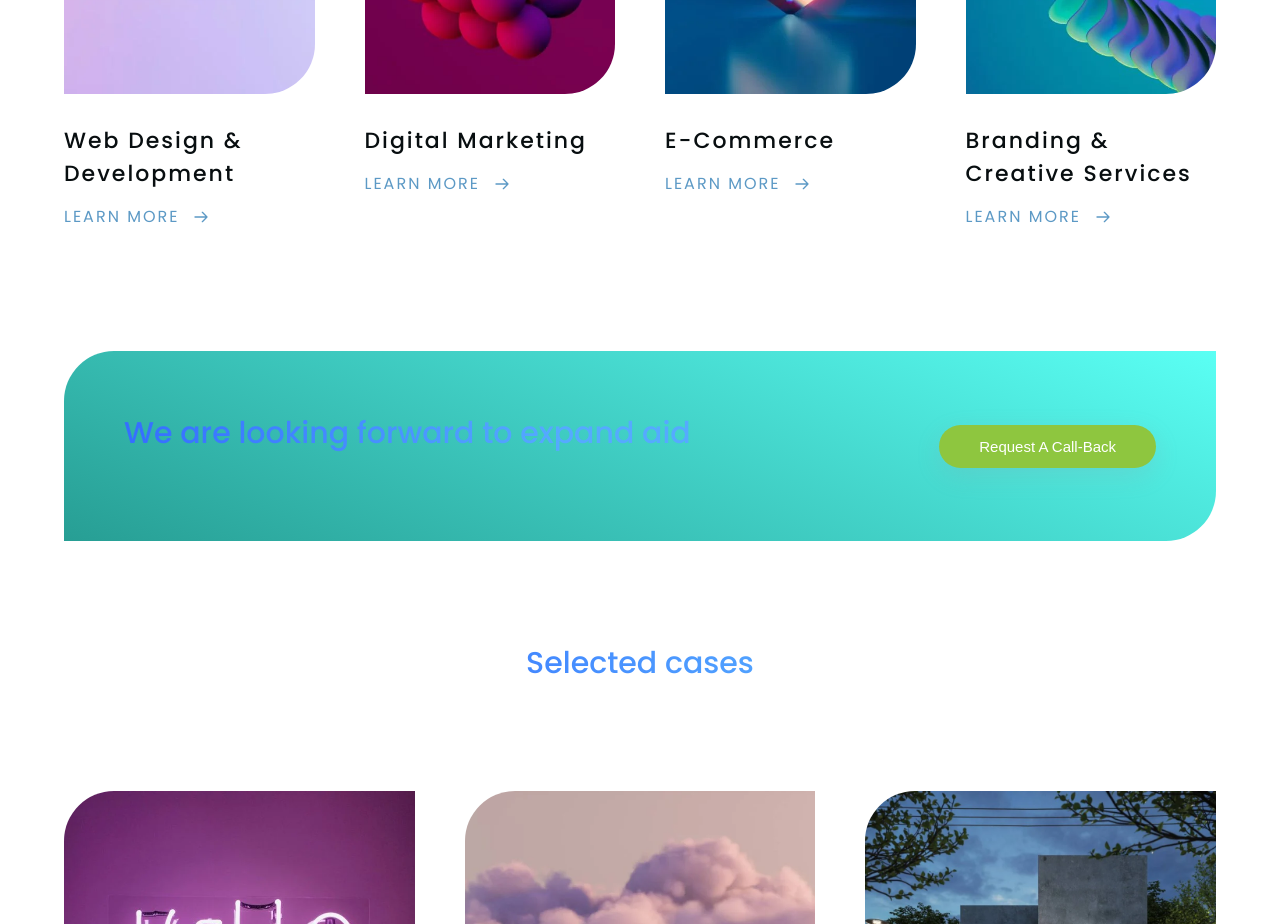
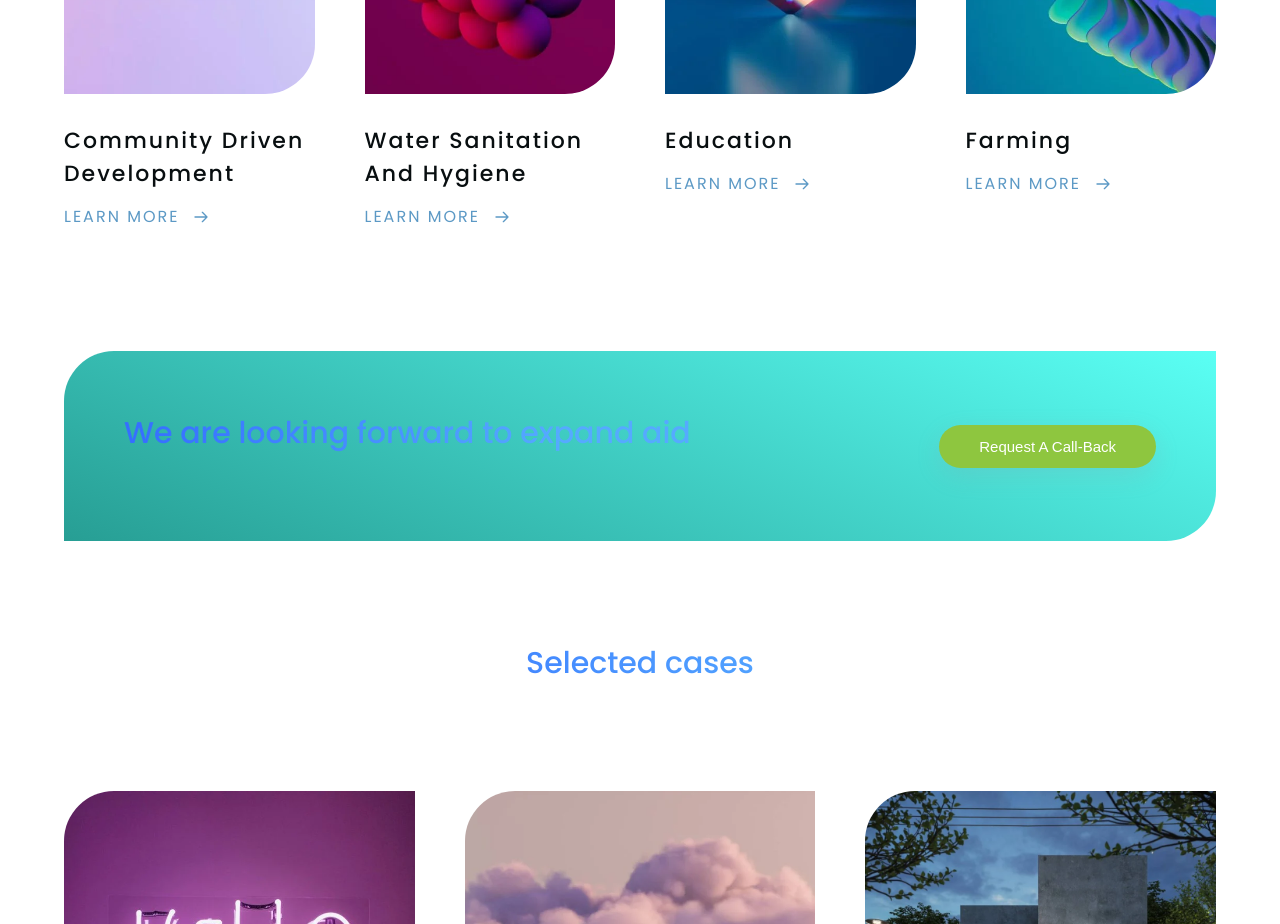
Before and after one commit to Imoite-zn/acme-org-site, a Next.js app: page / in a window 1280 px wide. Shown: the part 1940-2864 px from the top of the page. Built offline with nearby package versions, Linux system fonts and the light colour scheme.

Commit message:
Update dummydata.js

```diff
--- a/assets/data/dummydata.js
+++ b/assets/data/dummydata.js
@@ -24,25 +24,25 @@ export const home = [
 export const expertise = [
   {
     id: 1,
-    title: "Web Design & Development",
+    title: "Community driven Development",
     cover: "../images/e1.jpg",
     desc: [{ text: "Web design" }, { text: "Web development" }, { text: "Custom icons & illustrations" }, { text: "Hosting" }, { text: "Website audit" }],
   },
   {
     id: 2,
-    title: "Digital Marketing",
+    title: "Water Sanitation and Hygiene",
     cover: "../images/e2.jpg",
     desc: [{ text: "Social media marketing" }, { text: "Marketing campaigns" }, { text: "Markting management" }, { text: "SEO" }],
   },
   {
     id: 3,
-    title: "E-Commerce",
+    title: "Education",
     cover: "../images/e3.jpg",
     desc: [{ text: "E-Commerce website design" }, { text: "WooCommerce" }, { text: "Content management" }, { text: "Hosting" }],
   },
   {
     id: 4,
-    title: "Branding & Creative Services",
+    title: "Farming",
     cover: "../images/e4.jpg",
     desc: [{ text: "Visual identity" }, { text: "Branding for social media" }, { text: "Custom illustrations" }],
   },
```
